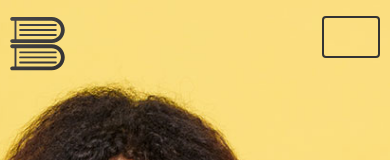
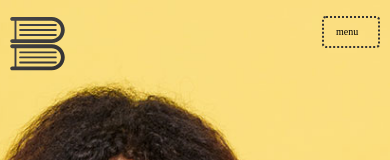
Before and after one commit to andrijamicic/BookStore, a plain HTML site: page index.htm in a window 390 px wide. Shown: the top 160 px of the page. Drawn offline with nearby package versions, Linux system fonts and the light colour scheme; a web font is replaced by a local one.

Commit message:
Add files via upload

```diff
--- a/cover.css
+++ b/cover.css
@@ -169,7 +169,7 @@ body {
 
 .navbar-toggler {
   float: right;
-  border: 2px solid #333333;
+  border: 2px dotted#333333;
 }
 .navbar-toggler {
   display: none;
@@ -398,6 +398,10 @@ h2.display-5 {
   display: block;
   margin-right: 10px;
 }
+.navbar-toggler-icon {
+  font-size: 10px;
+  padding-right: 30px;
+}
   .float-right {
     float: none !important;
   }
--- a/index.htm
+++ b/index.htm
@@ -23,7 +23,7 @@
                     </h3>
                     <button class="navbar-toggler" type="button" data-toggle="collapse" data-target="#navbarNav"
                         aria-controls="navbarNav" aria-expanded="false" aria-label="Toggle navigation">
-                        <span class="navbar-toggler-icon"></span>
+                        <span class="navbar-toggler-icon">menu</span>
                     </button>
                     <div class="navbar-collapse collapse" id="navbarNav">
                         <nav class="nav nav-bookconcept float-right navbar">
```
